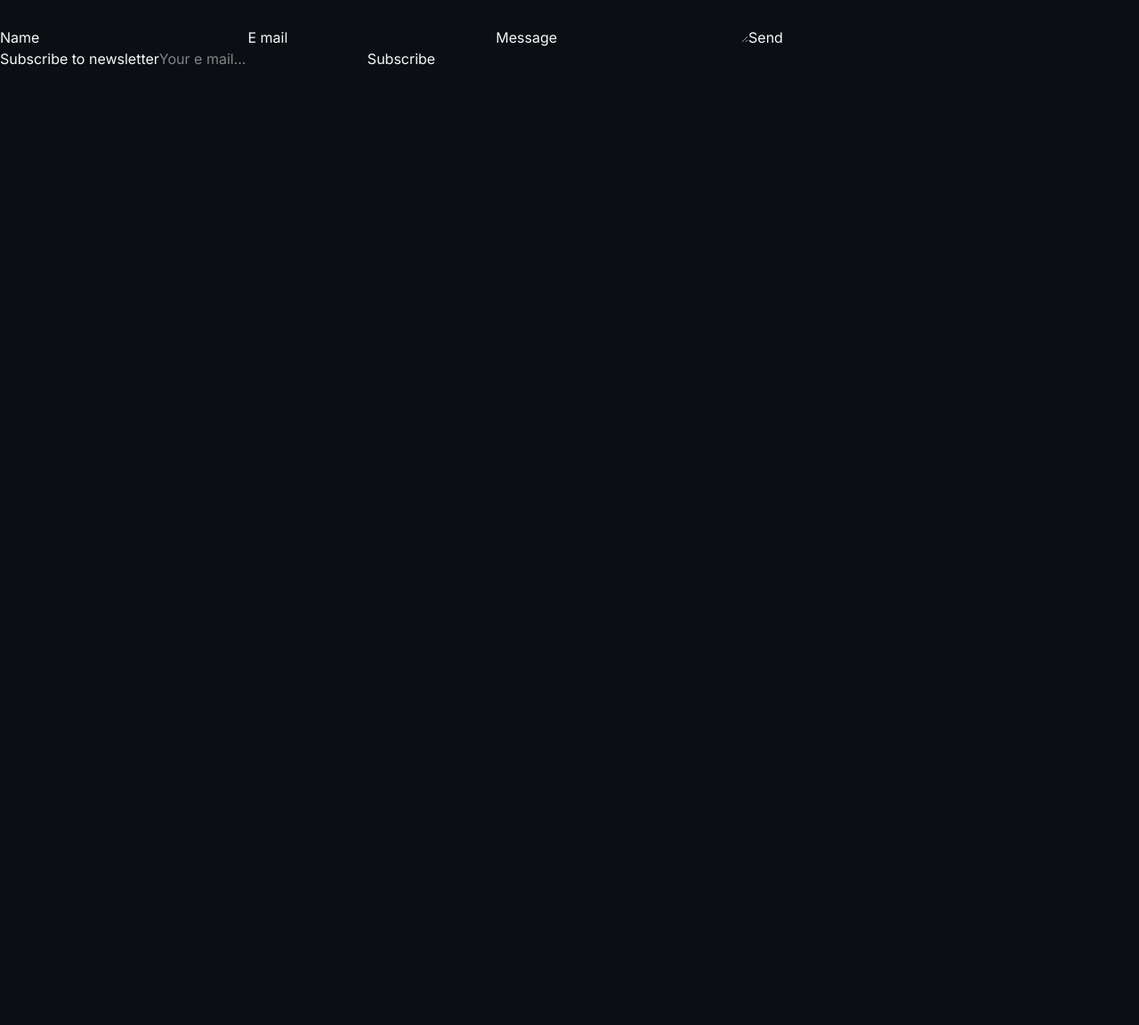
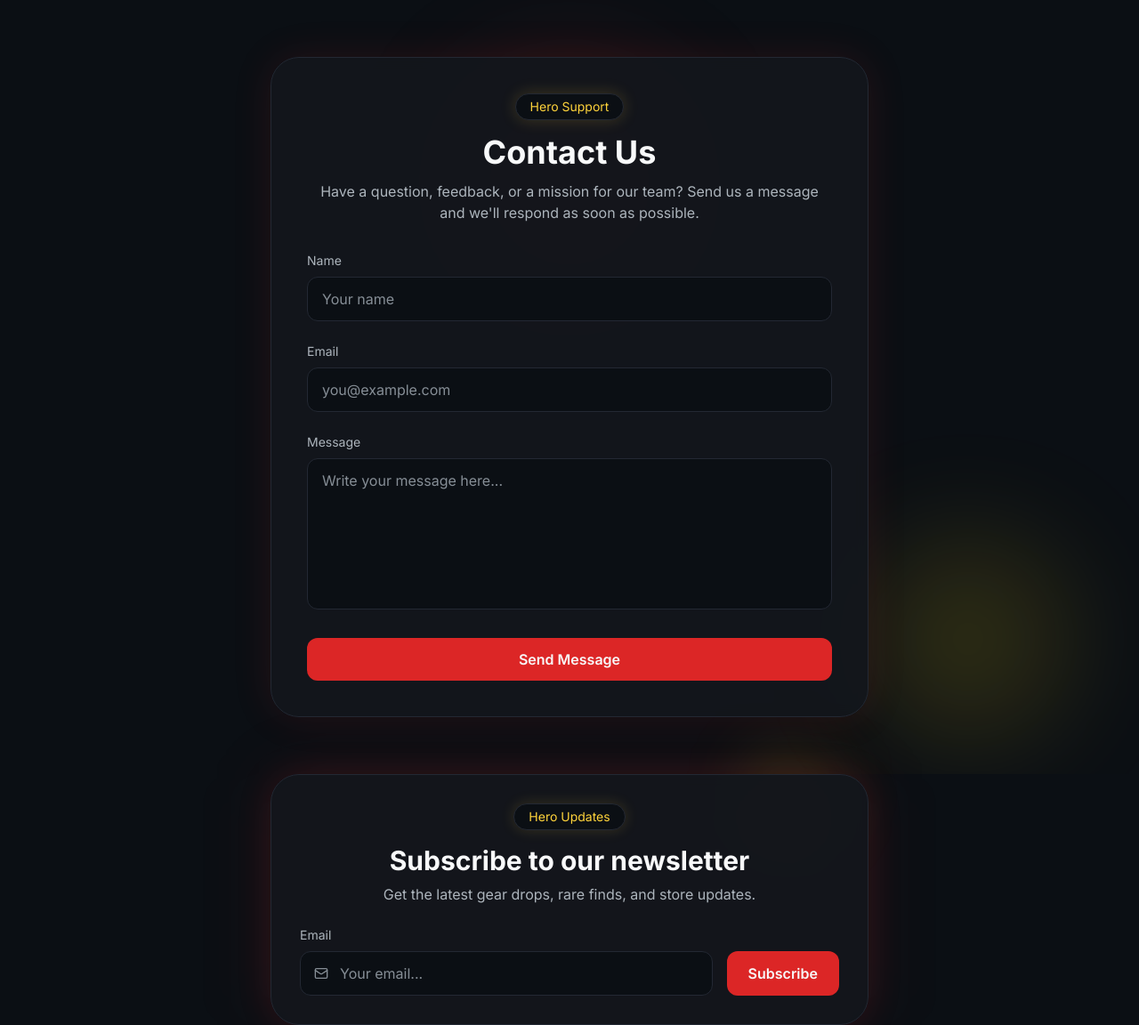
Before and after one commit to velvel77/superhero-store, a Next.js app: page /contact in a window 1280 px wide. Shown: the whole page at 89% size. Before the commit the page ends 800 px from the top, so only its background shows below. Built offline with nearby package versions, Linux system fonts and the light colour scheme; no server answers.

Commit message:
feat: style contact and newsletter form

```diff
--- a/components/ui/contact-form.tsx
+++ b/components/ui/contact-form.tsx
@@ -4,32 +4,121 @@ import sendMessage from "@/app/contact/action";
 import Form from "next/form";
 import { useActionState, useOptimistic } from "react";
 
+export default function ContactForm() {
+	const [state, action, pending] = useActionState(sendMessage, {});
+	const [optimisticState, setOptimistic] = useOptimistic(state);
 
-export default function ContactForm() {
-    const [state, action, pending] = useActionState(sendMessage, {});
-    const [optimisticState, setOptimistic] = useOptimistic(state);
+	async function handleAction(formData: FormData) {
+		setOptimistic({ success: true });
+		action(formData);
+	}
 
-    async function handleAction(formData: FormData) {
-        setOptimistic({ success: true });
+	return (
+		<section className="relative min-h-screen bg-basic-900 flex items-center justify-center px-6 py-16 overflow-hidden">
+			<div className="absolute inset-0 pointer-events-none">
+				<div className="absolute top-20 left-1/2 -translate-x-1/2 h-64 w-64 rounded-full bg-secondary-500/20 blur-3xl" />
+				<div className="absolute bottom-10 right-20 h-56 w-56 rounded-full bg-primary-500/15 blur-3xl" />
+				<div className="absolute top-1/3 left-16 h-40 w-40 rounded-full bg-info-blue-500/10 blur-3xl" />
+			</div>
 
-        action(formData);
-    }
+			{optimisticState.success ? (
+				<div className="relative z-10 w-full max-w-2xl rounded-4xl border border-ui-border bg-basic-800/95 p-10 shadow-[0_0_40px_rgba(220,38,38,0.15)] backdrop-blur">
+					<h2 className="text-3xl font-bold text-basic-100 text-center">
+						Message Sent
+					</h2>
+					<p className="mt-4 text-center text-basic-300 text-lg">
+						Your message was sent, we&apos;ll get back to you soon.
+					</p>
+				</div>
+			) : (
+				<Form
+					action={handleAction}
+					className="relative z-10 w-full max-w-2xl rounded-4xl border border-ui-border bg-basic-800/95 p-8 md:p-10 shadow-[0_0_45px_rgba(220,38,38,0.12)] backdrop-blur"
+				>
+					<div className="mb-8 text-center">
+						<div className="inline-block rounded-full border border-ui-border bg-basic-900 px-4 py-1 text-sm font-medium text-primary-400 shadow-[0_0_18px_rgba(255,212,59,0.18)]">
+							Hero Support
+						</div>
 
-    if (optimisticState.success) {
+						<h2 className="mt-4 text-4xl font-bold text-basic-100">
+							Contact Us
+						</h2>
 
-        return <p>Your message was sent, we'll get back to you soon.</p>
-    }
+						<p className="mt-3 text-basic-300 max-w-xl mx-auto">
+							Have a question, feedback, or a mission for our
+							team? Send us a message and we&apos;ll respond as
+							soon as possible.
+						</p>
+					</div>
 
-    return (
-        <Form action={handleAction}>
-            <label htmlFor="name" >Name</label>
-            <input type="text" name="name" required />
-            <label htmlFor="email">E mail</label>
-            <input type="email" name="email" required />
-            <label htmlFor="message">Message</label>
-            <textarea name="message" id="" required ></textarea>
-            {optimisticState.error && <p style={{ color: "red" }}>{optimisticState.error}</p>}
-            <button type="submit" disabled={pending}>{pending ? "Sending..." : "Send"}</button>
-        </Form>
-    )
+					<div className="flex flex-col gap-6">
+						<div className="flex flex-col gap-2">
+							<label
+								htmlFor="name"
+								className="text-sm font-medium text-basic-300"
+							>
+								Name
+							</label>
+							<input
+								id="name"
+								type="text"
+								name="name"
+								required
+								placeholder="Your name"
+								className="rounded-xl border border-ui-border bg-basic-900 px-4 py-3 text-basic-100 placeholder:text-basic-400 outline-none transition focus:border-primary-500 focus:shadow-[0_0_12px_var(--color-primary-500)]"
+							/>
+						</div>
+
+						<div className="flex flex-col gap-2">
+							<label
+								htmlFor="email"
+								className="text-sm font-medium text-basic-300"
+							>
+								Email
+							</label>
+							<input
+								id="email"
+								type="email"
+								name="email"
+								required
+								placeholder="you@example.com"
+								className="rounded-xl border border-ui-border bg-basic-900 px-4 py-3 text-basic-100 placeholder:text-basic-400 outline-none transition focus:border-primary-500 focus:shadow-[0_0_12px_var(--color-primary-500)]"
+							/>
+						</div>
+
+						<div className="flex flex-col gap-2">
+							<label
+								htmlFor="message"
+								className="text-sm font-medium text-basic-300"
+							>
+								Message
+							</label>
+							<textarea
+								id="message"
+								name="message"
+								required
+								rows={6}
+								placeholder="Write your message here..."
+								className="resize-none rounded-xl border border-ui-border bg-basic-900 px-4 py-3 text-basic-100 placeholder:text-basic-400 outline-none transition focus:border-secondary-500 focus:shadow-[0_0_14px_var(--color-secondary-500)]"
+							/>
+						</div>
+
+						{optimisticState.error && (
+							<p className="rounded-xl border border-secondary-500 bg-basic-900 px-4 py-3 text-sm text-secondary-500 shadow-[0_0_12px_rgba(220,38,38,0.15)]">
+								{optimisticState.error}
+							</p>
+						)}
+
+						<button
+							type="submit"
+							disabled={pending}
+							className="mt-2 inline-flex items-center justify-center rounded-xl bg-secondary-500 px-6 py-3 font-semibold text-basic-100 transition hover:bg-secondary-600 hover:shadow-[0_0_20px_rgba(220,38,38,0.35)] disabled:cursor-not-allowed disabled:opacity-50"
+						>
+							{pending ? "Sending..." : "Send Message"}
+						</button>
+					</div>
+				</Form>
+			)}
+		</section>
+	);
 }
--- a/components/ui/newsletter-form.tsx
+++ b/components/ui/newsletter-form.tsx
@@ -1,25 +1,88 @@
 "use client";
+
 import { FormState, subscribeNewsletter } from "@/app/contact/action";
 import Form from "next/form";
 import { useActionState, useEffect } from "react";
 import toast, { Toaster } from "react-hot-toast";
+import { Mail } from "lucide-react";
 
 const initialState: FormState = {};
 
 export default function NewsletterForm() {
-    const [state, action, pending] = useActionState(subscribeNewsletter, initialState)
+	const [state, action, pending] = useActionState(
+		subscribeNewsletter,
+		initialState,
+	);
 
-    useEffect(() => {
-        if (state.success) toast.success("You're subscribed to our newsletter!");
-        if (state.error) toast.error(state.error);
-    }, [state])
+	useEffect(() => {
+		if (state.success)
+			toast.success("You're subscribed to our newsletter!");
+		if (state.error) toast.error(state.error);
+	}, [state]);
 
-    return (
-        <Form action={action}>
-            <label htmlFor="email">Subscribe to newsletter</label>
-            <input type="email" name="email" placeholder="Your e mail..." required />
-            <button type="submit" disabled={pending} >Subscribe</button>
-            <Toaster />
-        </Form>
-    )
+	return (
+		<div className="relative w-full max-w-2xl mx-auto">
+			<div className="absolute inset-0 rounded-4xl bg-secondary-500/10 blur-2xl pointer-events-none" />
+			<div className="absolute -top-6 right-10 h-24 w-24 rounded-full bg-primary-500/15 blur-2xl pointer-events-none" />
+
+			<Form
+				action={action}
+				className="relative z-10 w-full rounded-4xl border border-ui-border bg-basic-800/95 p-6 md:p-8 shadow-[0_0_40px_rgba(220,38,38,0.12)] backdrop-blur"
+			>
+				<div className="mb-6 text-center">
+					<div className="inline-block rounded-full border border-ui-border bg-basic-900 px-4 py-1 text-sm font-medium text-primary-400 shadow-[0_0_16px_rgba(255,212,59,0.15)]">
+						Hero Updates
+					</div>
+
+					<h2 className="mt-4 text-2xl md:text-3xl font-bold text-basic-100">
+						Subscribe to our newsletter
+					</h2>
+
+					<p className="mt-2 text-basic-300">
+						Get the latest gear drops, rare finds, and store
+						updates.
+					</p>
+				</div>
+
+				<div className="flex flex-col gap-4 md:flex-row md:items-end">
+					<div className="flex-1">
+						<label
+							htmlFor="email"
+							className="mb-2 block text-sm font-medium text-basic-300"
+						>
+							Email
+						</label>
+
+						<div className="relative">
+							<Mail className="pointer-events-none absolute left-4 top-1/2 -translate-y-1/2 text-basic-400 w-4 h-4" />
+							<input
+								id="email"
+								type="email"
+								name="email"
+								placeholder="Your email..."
+								required
+								className="w-full rounded-xl border border-ui-border bg-basic-900 py-3 pl-11 pr-4 text-basic-100 placeholder:text-basic-400 outline-none transition focus:border-primary-500 focus:shadow-[0_0_12px_var(--color-primary-500)]"
+							/>
+						</div>
+					</div>
+
+					<button
+						type="submit"
+						disabled={pending}
+						className="inline-flex h-12.5 items-center justify-center rounded-xl bg-secondary-500 px-6 font-semibold text-basic-100 transition hover:bg-secondary-600 hover:shadow-[0_0_20px_rgba(220,38,38,0.35)] disabled:cursor-not-allowed disabled:opacity-50"
+					>
+						{pending ? "Subscribing..." : "Subscribe"}
+					</button>
+				</div>
+
+				<Toaster
+					position="bottom-center"
+					toastOptions={{
+						className:
+							"bg-basic-800 text-basic-100 border border-ui-border",
+					}}
+				/>
+			</Form>
+		</div>
+	);
 }
```
Also changed, not shown: 1 other file (tests, documents, lock files or other folders).
